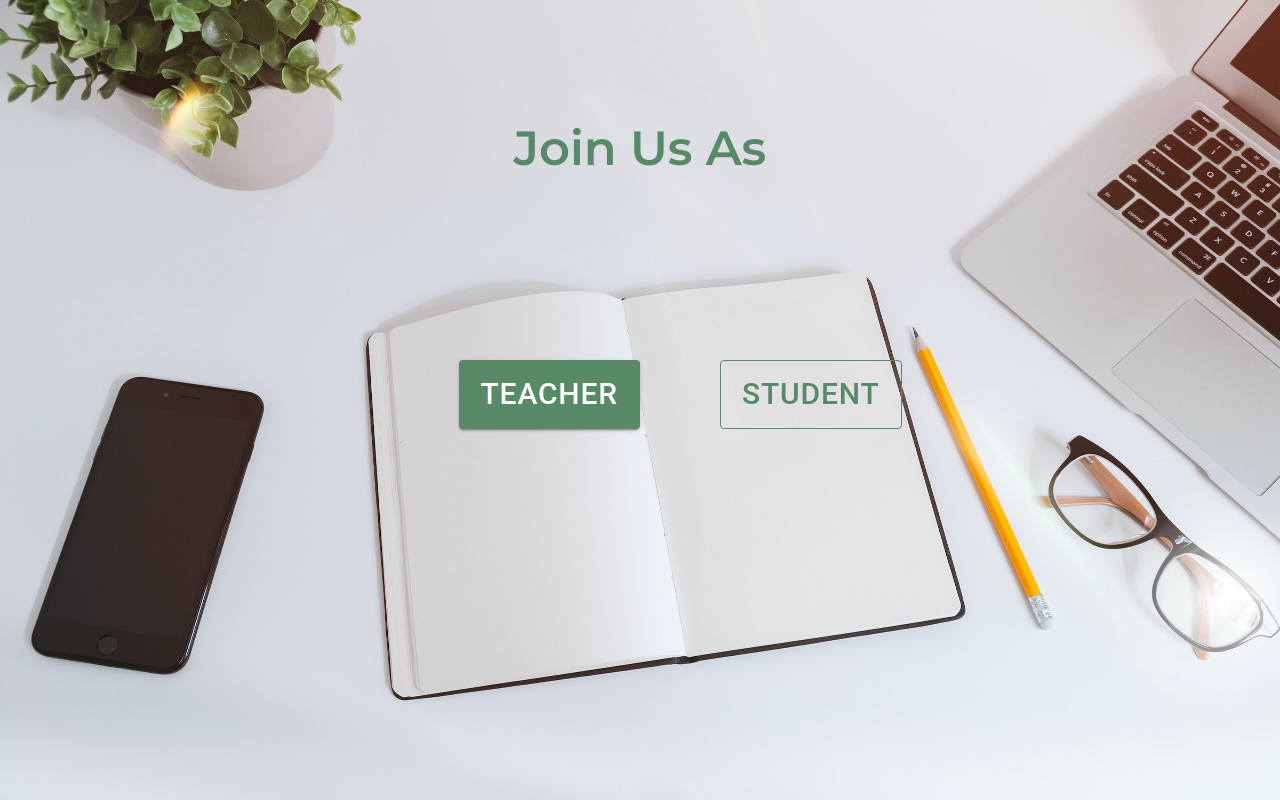
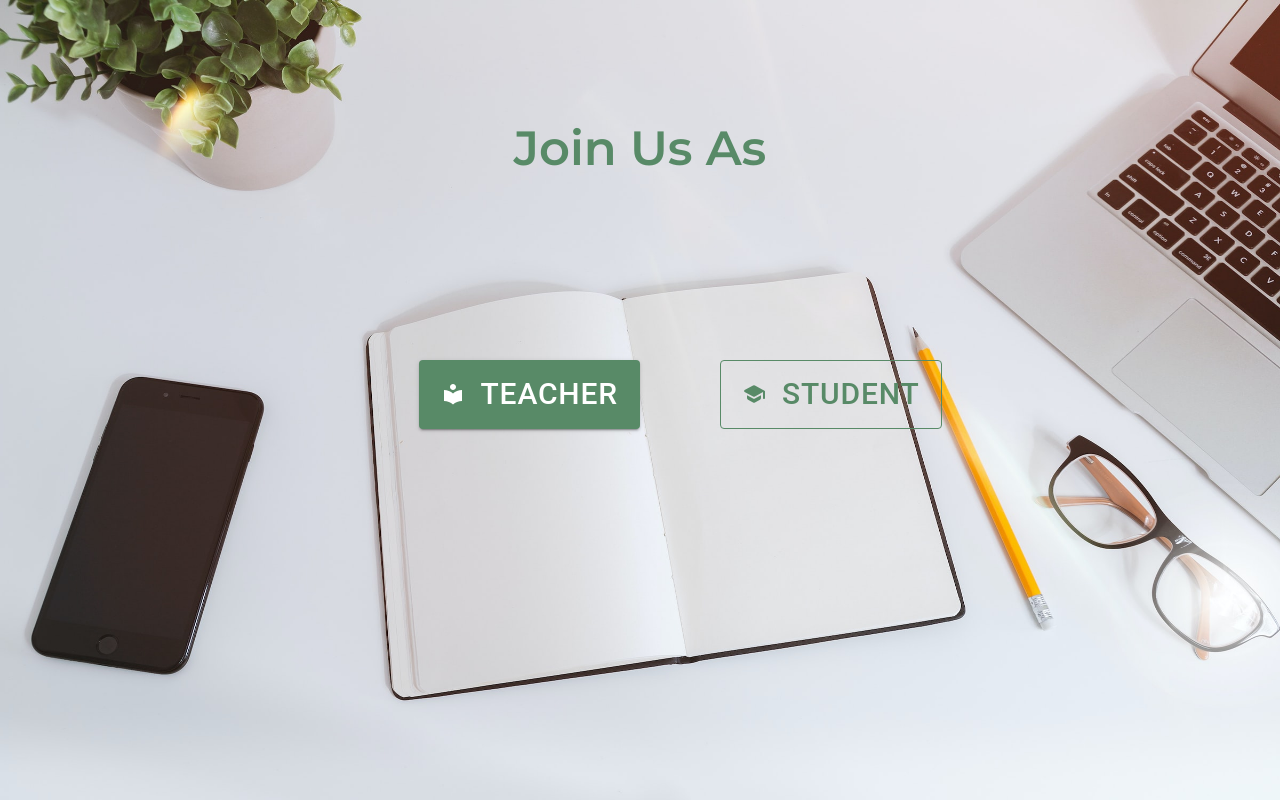
Before and after one commit to KEVISH23/growthpad, a React (Create React App) app: page / in a window 1280 px wide. Built offline with nearby package versions, Linux system fonts and the light colour scheme.

Commit message:
buttonIcon

```diff
--- a/src/components/BeforeLoginHomePage.js
+++ b/src/components/BeforeLoginHomePage.js
@@ -1,5 +1,7 @@
 import { Button, Grid, Box, Typography, Stack } from "@mui/material";
 import { fontSize } from "@mui/system";
+import LocalLibraryIcon from '@mui/icons-material/LocalLibrary';
+import SchoolRoundedIcon from '@mui/icons-material/SchoolRounded';
 import React from "react";
 import "../Css/HomePage.css";
 const BeforeLoginHomePage = () => {
@@ -106,7 +108,7 @@ const BeforeLoginHomePage = () => {
                           variant="contained"
                           size="large"
                         >
-                          Teacher
+                          <LocalLibraryIcon fontSize="medium" sx={{mr:2}} /> Teacher
                         </Button>
                       </Grid>
                       <Grid item lg={6} md={6} xl={6} sm={12} xs={12}>
@@ -126,7 +128,7 @@ const BeforeLoginHomePage = () => {
                           variant="outlined"
                           size="large"
                         >
-                          Student
+                          <SchoolRoundedIcon fontSize="medium" sx={{mr:2}} />Student
                         </Button>
                       </Grid>
                     </Grid>
```
